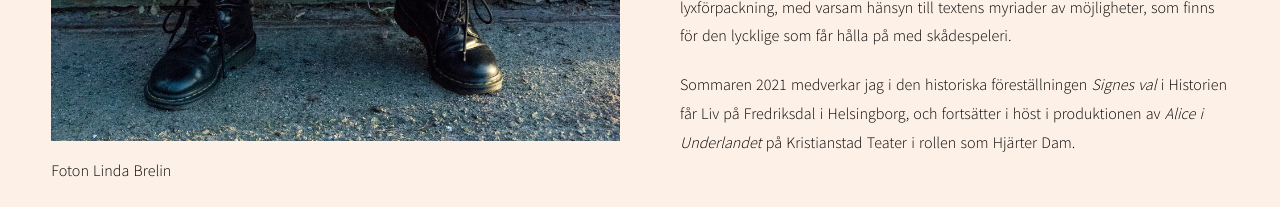
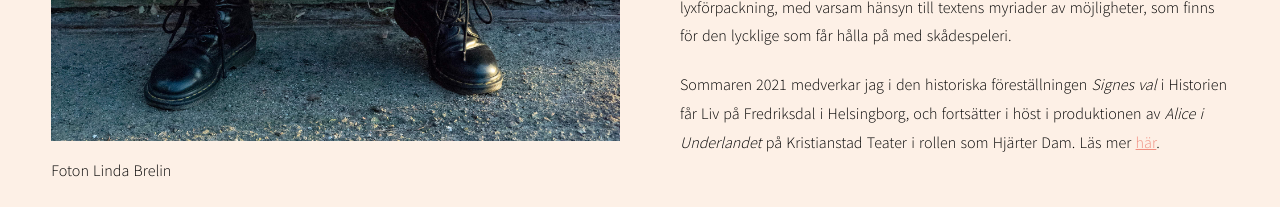
Before and after one commit to kindstrom-solutions/fridalinnell, a Nuxt app: page /om-mig in a window 1280 px wide. Shown: the part 1581-1788 px from the top of the page. Built offline with nearby package versions, Linux system fonts and the light colour scheme.

Commit message:
länkar till Alice

```diff
--- a/pages/om-mig.vue
+++ b/pages/om-mig.vue
@@ -44,7 +44,7 @@
         <p>
           Sommaren 2021 medverkar jag i den historiska föreställningen <em>Signes val</em>  i Historien får Liv
           på Fredriksdal i Helsingborg, och fortsätter i höst i produktionen av <em>Alice i Underlandet</em> på
-          Kristianstad Teater i rollen som Hjärter Dam.
+          Kristianstad Teater i rollen som Hjärter Dam. Läs mer <a href="https://www.underhallningspatrullen.se/forestallning/Alice-i-Underlandet">här</a>.
         </p>
       </div>
     </div>
```
